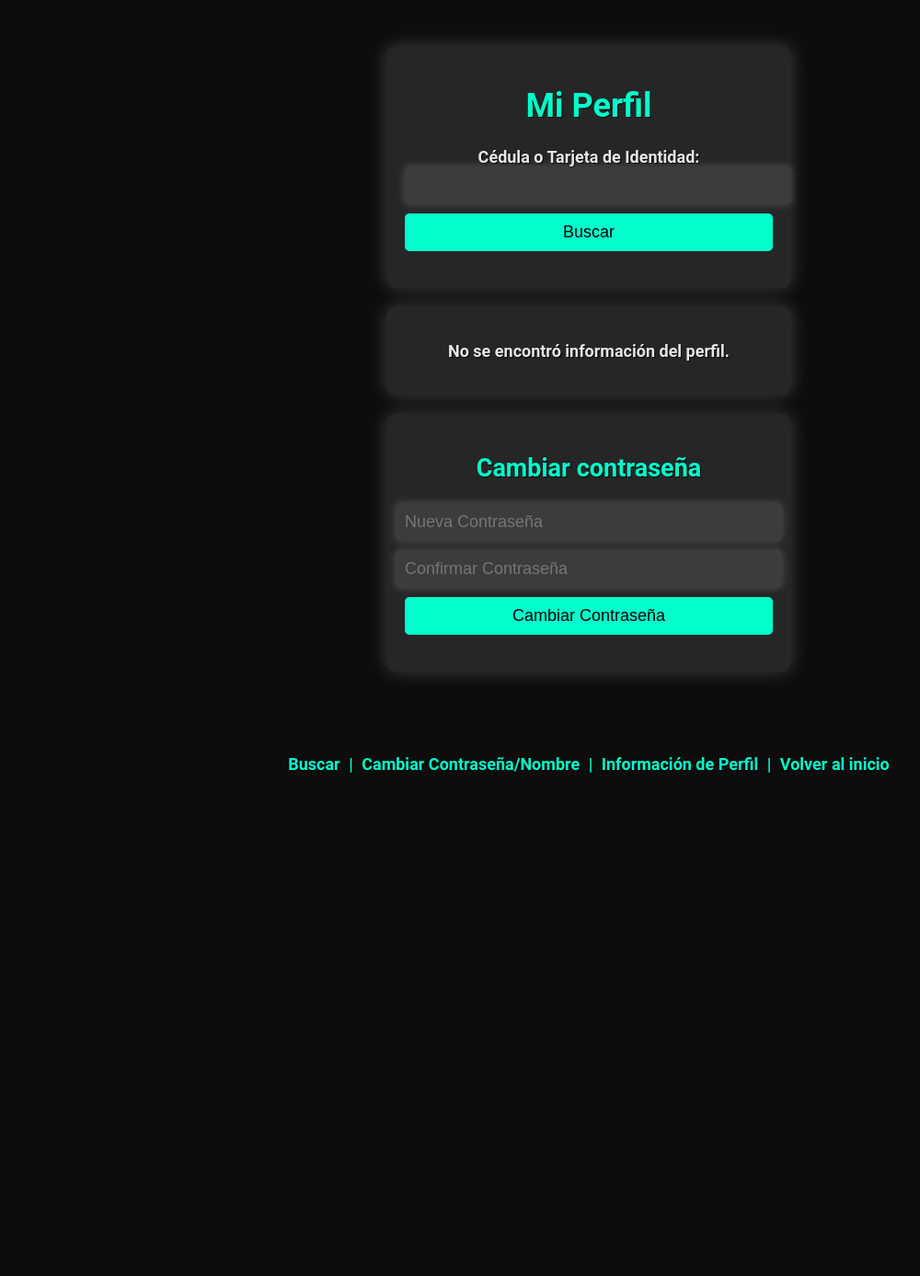
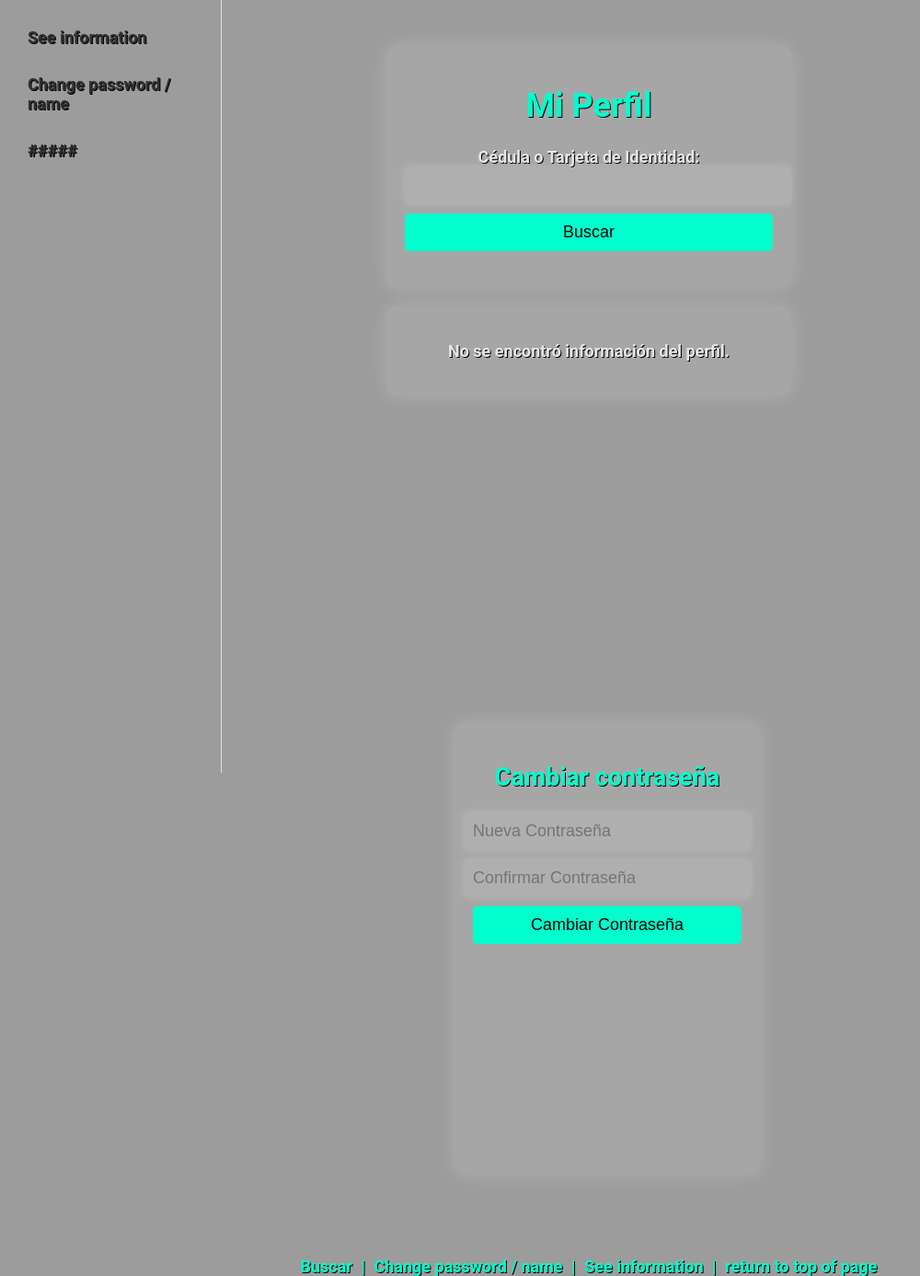
Before and after one commit to BlacVal/Pascual, a PHP site: page /php/perfil.php in a window 1280 px wide. Shown: the whole page at 92% size, without its empty margins (0-1000 px from the left). Before the commit the page ends 840 px from the top, so only its background shows below. Run offline with PHP 8.4, Linux system fonts and the light colour scheme.

Commit message:
Arreglo de perfil y mejora de inicio

```diff
--- a/assets/css/perfil.css
+++ b/assets/css/perfil.css
@@ -1,6 +1,6 @@
 body {
     font-family: 'Roboto', sans-serif;
-    background-color: #0d0d0d;
+    background-color: #9c9c9c;
     color: #e6e6e6;
     font-size: 18px;
     font-weight: bold;
@@ -106,3 +106,54 @@ footer a {
 footer a:hover {
     color: #00e6b3;
 }
+.menu {
+    position: fixed;
+    top: 0;
+    left: 0;
+    height: 100%;
+    width: 200px;
+    background-color: #9c9c9c;
+    padding: 20px;
+    border-right: 1px solid #ddd;
+    z-index: 1000; /* Asegura que el menú esté encima del contenido */
+    overflow-y: auto; /* Agrega scroll si el contenido es demasiado largo */
+}
+
+.menu ul {
+    list-style: none;
+    padding: 0;
+    margin: 0;
+}
+
+.menu li {
+    margin-bottom: 10px;
+}
+
+.menu a {
+    color: #333;
+    text-decoration: none;
+    display: block;
+    padding: 10px;
+    border-radius: 5px;
+    transition: background-color 0.3s ease;
+}
+
+.menu a:hover {
+    background-color: #ddd;
+}
+
+/* Añade un estilo al enlace activo */
+.menu a.active {
+    background-color: #00ffcc;
+    color: #000;
+}
+
+.section {
+    margin-left: 220px; /* Ajusta el margen para dejar espacio para el menú */
+    padding: 20px;
+    display: none; /* Oculta todas las secciones por defecto */
+}
+
+.section.active {
+    display: block; /* Muestra la sección activa */
+}
--- a/assets/js/perfil.js
+++ b/assets/js/perfil.js
@@ -30,4 +30,54 @@ document.addEventListener("DOMContentLoaded", function() {
             event.preventDefault(); // Evitar que se envíe el formulario
         }
     });
+
+    // Agregar event listener para el menú de navegación
+    document.querySelectorAll('.menu a').forEach(function(link) {
+        link.addEventListener('click', function(event) {
+            event.preventDefault();
+            var target = this.getAttribute('href');
+            var element = document.querySelector(target);
+            if (element) {
+                element.scrollIntoView({ behavior: 'smooth' });
+            }
+        });
+    });
 });
+document.querySelectorAll('.menu a').forEach(function(link) {
+    link.addEventListener('click', function(event) {
+        event.preventDefault();
+        var target = this.getAttribute('href');
+        var element = document.querySelector(target);
+        if (element) {
+            // Oculta todas las secciones
+            document.querySelectorAll('.section').forEach(function(section) {
+                section.classList.remove('active');
+            });
+            // Muestra solo la sección seleccionada
+            element.classList.add('active');
+        }
+    });
+});
+function togglePasswordVisibility() {
+    var passwordField = document.getElementById('password');
+    var button = event.target;
+
+    if (passwordField.textContent === '*****') {
+        passwordField.textContent = '<?php echo isset($_SESSION['contrasena_plana']) ? htmlspecialchars($_SESSION['contrasena_plana']) : ""; ?>';
+        button.textContent = 'Ocultar';
+    } else {
+        passwordField.textContent = '*****';
+        button.textContent = 'Mostrar';
+    }
+}
+
+document.querySelectorAll('.menu a').forEach(function(link) {
+    link.addEventListener('click', function(event) {
+        event.preventDefault();
+        var target = this.getAttribute('href');
+        var element = document.querySelector(target);
+        if (element) {
+            element.scrollIntoView({ behavior: 'smooth' });
+        }
+    });
+});
--- a/php/perfil.php
+++ b/php/perfil.php
@@ -28,7 +28,6 @@ if (isset($_POST['buscar'])) {
     $resultado = mysqli_stmt_get_result($stmt);
 
     // Verificar si se encontró algún resultado
-// Verificar si se ha encontrado algún resultado
     if (mysqli_num_rows($resultado) > 0) {
         // Guardar la información del usuario en la sesión como un array asociativo
         $usuario = mysqli_fetch_assoc($resultado);
@@ -40,7 +39,6 @@ if (mysqli_num_rows($resultado) > 0) {
     } else {
         echo "<div class='message'>No se encontraron resultados para la cédula ingresada.</div>";
     }
-
 }
 
 // Verificar si se ha enviado el formulario de cambio de contraseña
@@ -115,8 +113,15 @@ mysqli_close($conexion);
     <link rel="stylesheet" href="/assets/css/perfil.css">
 </head>
 <body>
-    <center>
+    <div class="menu">
+        <ul>
+            <li><a href="#rename">See information</a></li>
+            <li><a href="#change-password">Change password  /  name</a></li>
+            <li><a href="#view-info">#####</a></li>
+        </ul>
+    </div>
     <div class="container">
+        <div id="rename" class="content-section">
             <div class="profile-box">
                 <h1>Mi Perfil</h1>
                 <div class="search-form">
@@ -145,6 +150,9 @@ if (isset($_SESSION['usuario']) && is_array($_SESSION['usuario'])) {
                 }
                 ?>
             </div>
+            <br><br><br><br><br><br><br><br><br><br><br><br><br><br><br><br>
+        </div>
+        <div id="change-password" class="content-section">
             <div class="change-forms">
                 <!-- Formulario para cambiar la contraseña -->
                 <form method="POST" class="change-form">
@@ -153,7 +161,7 @@ if (isset($_SESSION['usuario']) && is_array($_SESSION['usuario'])) {
                     <input type="password" name="confirmar_contraseña" placeholder="Confirmar Contraseña" required>
                     <button type="submit" name="cambiar_contraseña">Cambiar Contraseña</button>
                 </form>
-
+                <br><br><br><br><br><br><br><br><br><br>
                 <!-- Formulario para cambiar el nombre de usuario -->
                 <?php if (isset($_SESSION['cedula'])): ?>
                 <form method="POST" class="change-form">
@@ -165,30 +173,17 @@ if (isset($_SESSION['usuario']) && is_array($_SESSION['usuario'])) {
                 <?php endif; ?>
             </div>
         </div>
+        <div id="view-info" class="content-section">
+            <!-- Aquí se puede agregar cualquier contenido adicional que desees mostrar -->
+        </div>
+    </div>
 
     <footer>
         <a href="#search-form">Buscar</a> |
-        <a href="#change-forms">Cambiar Contraseña/Nombre</a> |
-        <a href="#profile-info">Información de Perfil</a> |
-        <a href="/inicio.php">Volver al inicio</a>
+        <a href="#change-password">Change password  /  name</a> |
+        <a href="#rename">See information</a> |
+        <a href="/inicio.php">return to top of page</a>
     </footer>
-    </center>
-<script>
-    function togglePasswordVisibility() {
-        var passwordField = document.getElementById('password');
-        var button = event.target;
-
-        if (passwordField.textContent === '*****') {
-            passwordField.textContent = '<?php echo isset($_SESSION['contrasena_plana']) ? htmlspecialchars($_SESSION['contrasena_plana']) : ""; ?>';
-            button.textContent = 'Ocultar';
-        } else {
-            passwordField.textContent = '*****';
-            button.textContent = 'Mostrar';
-        }
-    }
-</script>
-
-
-    <script src="perfil.js"></script>
+    <script src="/assets/js/perfil.js"></script>
 </body>
 </html>
```
Also changed, not shown: inicio.php (+4 -4 lines). Lines whose indentation alone changed are shown as unchanged.
